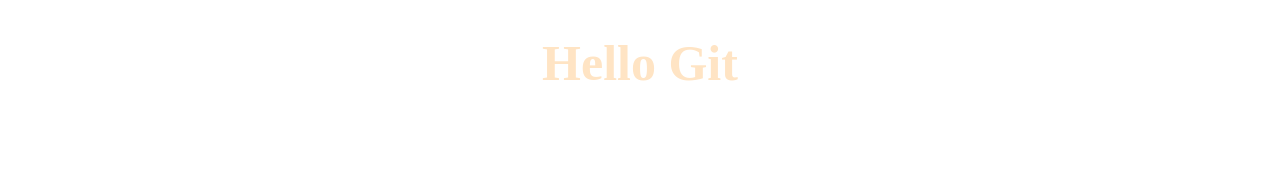
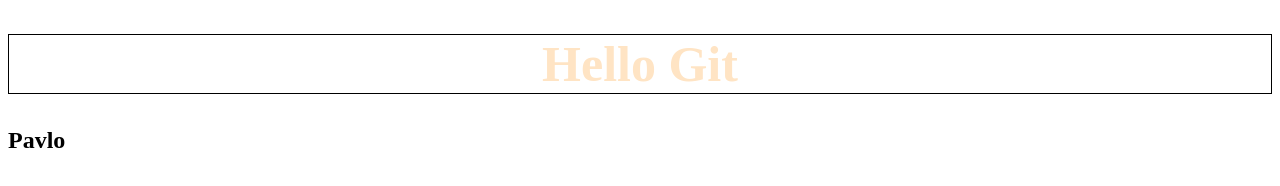
Before and after one commit to PavloPaziak/git-test, a plain HTML site: page index.html in a window 1280 px wide. Drawn offline with Linux system fonts and the light colour scheme.

Commit message:
new style css

```diff
--- a/index.html
+++ b/index.html
@@ -9,5 +9,6 @@
 </head>
 <body>
     <h1>Hello Git</h1>
+    <h2>Pavlo</h2>
 </body>
 </html>
--- a/main.css
+++ b/main.css
@@ -2,4 +2,6 @@ h1 {
     text-align: center;
     font-size: 50px;
     color: bisque;
+    border: 1px solid black;
+    list-style: none;
 }
```
